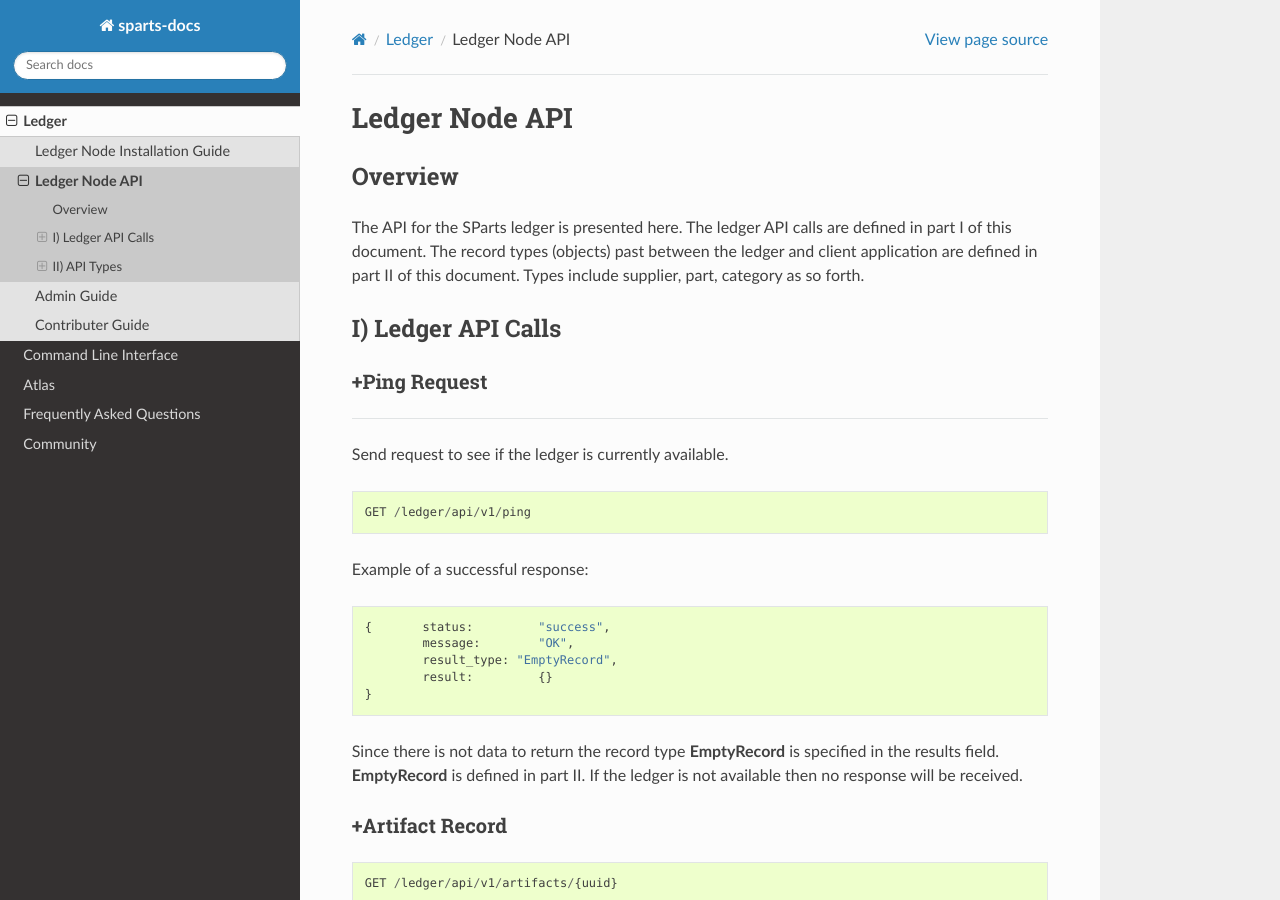
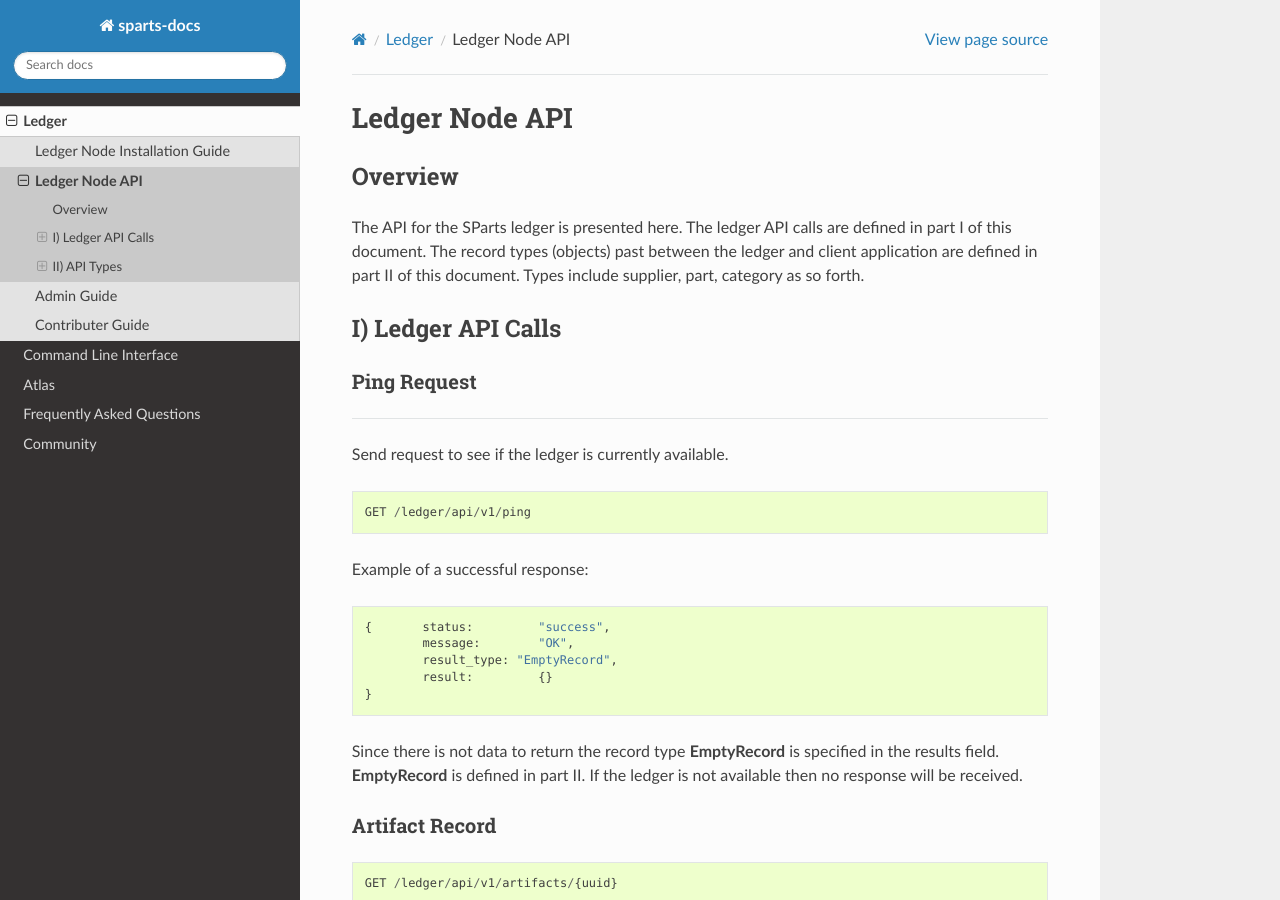
Before and after one commit to hyperledger-labs/SParts, a Sphinx documentation site: the page built from docs/web/ledger/api.md, in a window 1280 px wide and 900 px high. Built offline with Sphinx 7.4.7 and the Read the Docs theme 2.0.0, drawn with Linux system fonts in a browser that asks for light colours; pages that are not in the unit, such as notebooks, are missing from menus; some of the changed text lies outside the part shown.

````diff
--- a/docs/web/ledger/api.md
+++ b/docs/web/ledger/api.md
@@ -6,7 +6,7 @@ The API for the SParts ledger is presented here. The ledger API calls are define
 
 ## I) Ledger API Calls
 
-#### +Ping Request
+#### Ping Request
 
 ------
 
@@ -30,7 +30,7 @@ Since there is not data to return the record type **EmptyRecord** is specified i
 
 
 
-#### +Artifact Record
+#### Artifact Record
 
 ```
 GET /ledger/api/v1/artifacts/{uuid}
@@ -136,7 +136,7 @@ Note that the envelope record utilizes the artifact_list field where a single ar
 
 
 
-#### Artifact Add*
+#### Artifact Add
 
 ```
 POST /ledger/api/v1/artifacts
@@ -395,7 +395,7 @@ See section II for the json definition of **OrganizationRecord**. If there are n
 
 
 
-#### Supplier Add*
+#### Supplier Add
 
 ```
 POST /ledger/api/v1/suppliers
````
Also changed, not shown: 1 other file.
